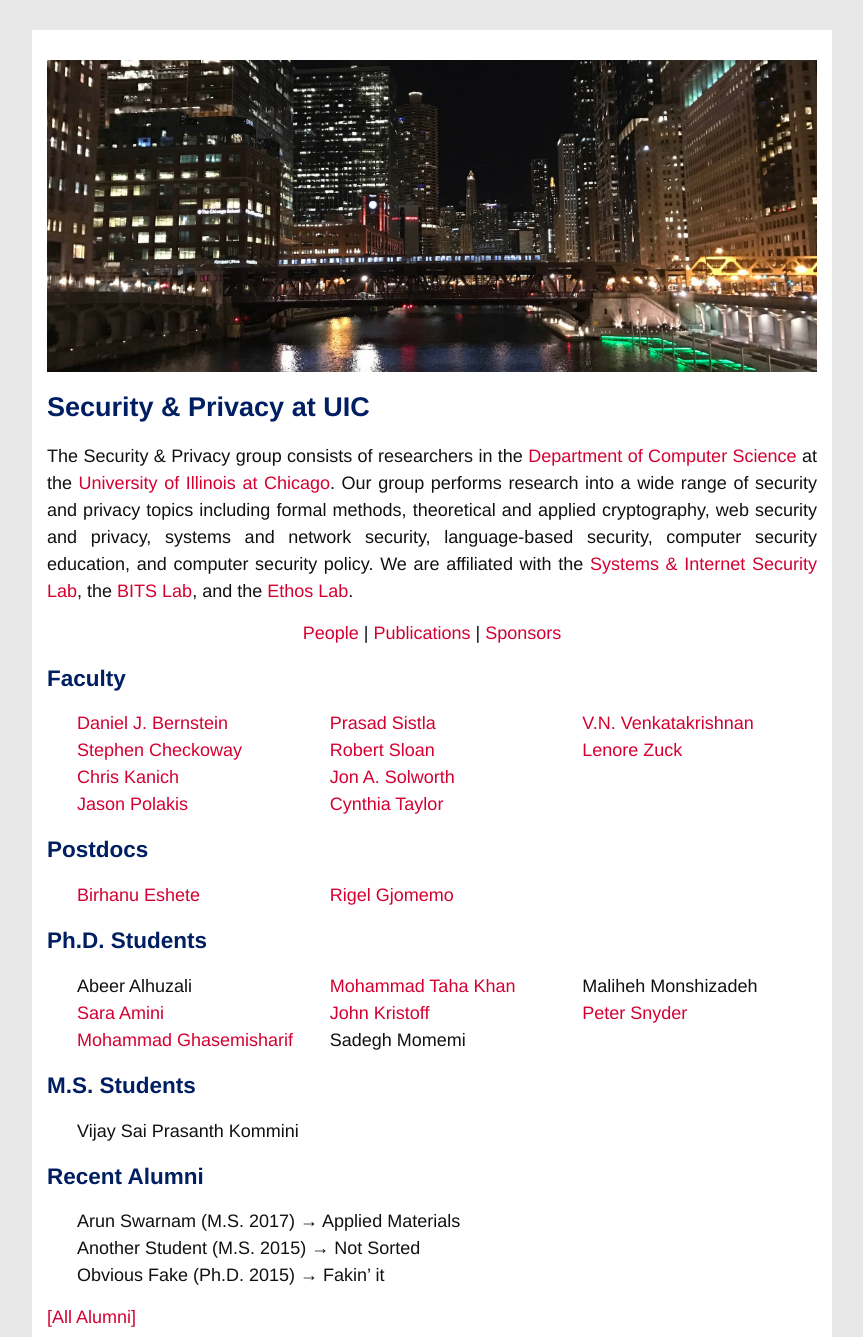
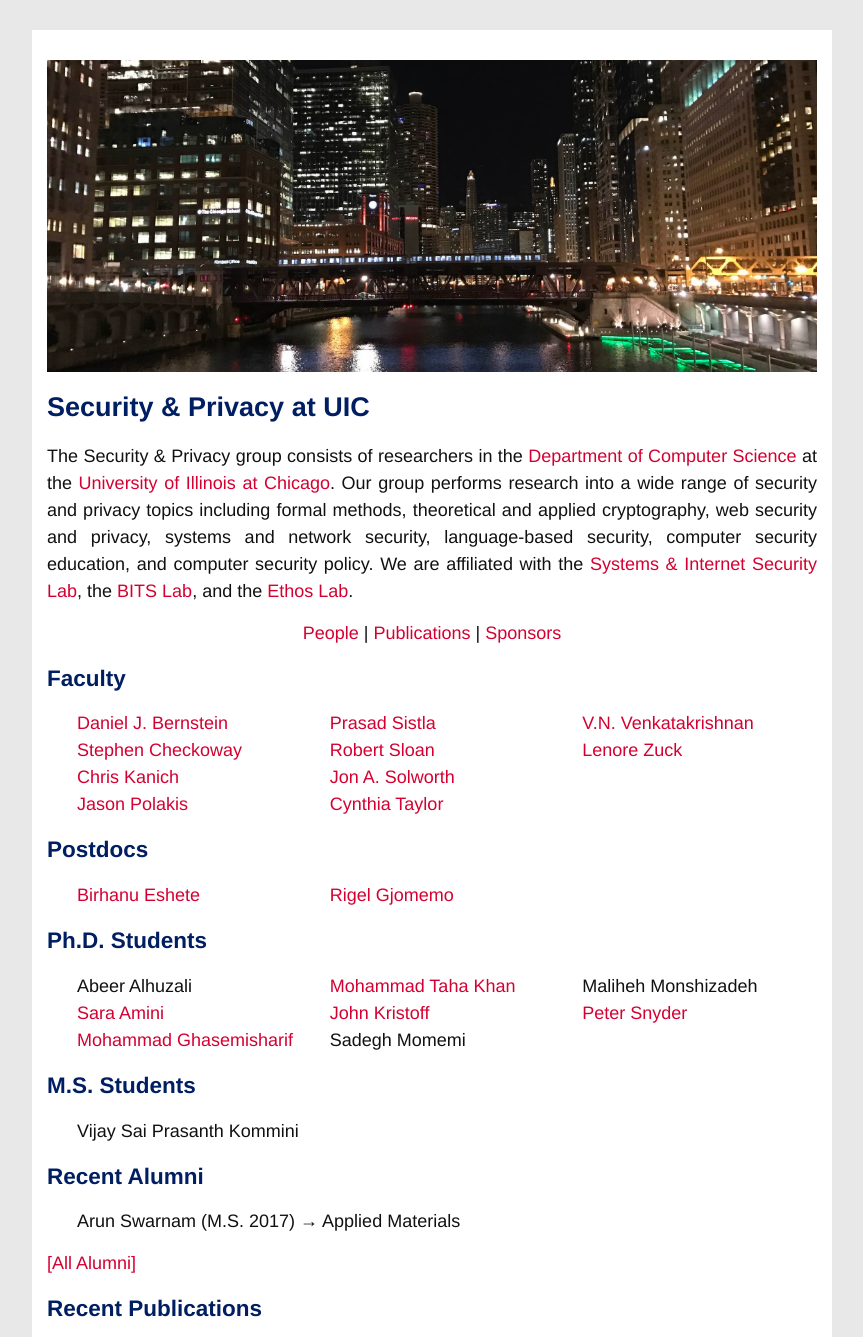
Before and after one commit to uic-research/security-www, a Jekyll site: the page built from index.md, in a window 1280 px wide, cut to the strip 0-1337 px from the top of the page. Shown: the whole strip, without its empty margins (208-1071 px from the left). Built offline with Jekyll 4.4.1, drawn with Linux system fonts in a browser that asks for light colours.

Commit message:
Remove fake testing data.

```diff
--- a/_data/alumni.yml
+++ b/_data/alumni.yml
@@ -2,13 +2,3 @@
   degree: M.S.
   year: 2017
   job: Applied Materials
-
-- name: Obvious Fake
-  degree: Ph.D.
-  year: 2015
-  job: "Fakin' it"
-
-- name: Another Student
-  degree: M.S.
-  year: 2015
-  job: Not Sorted
```
